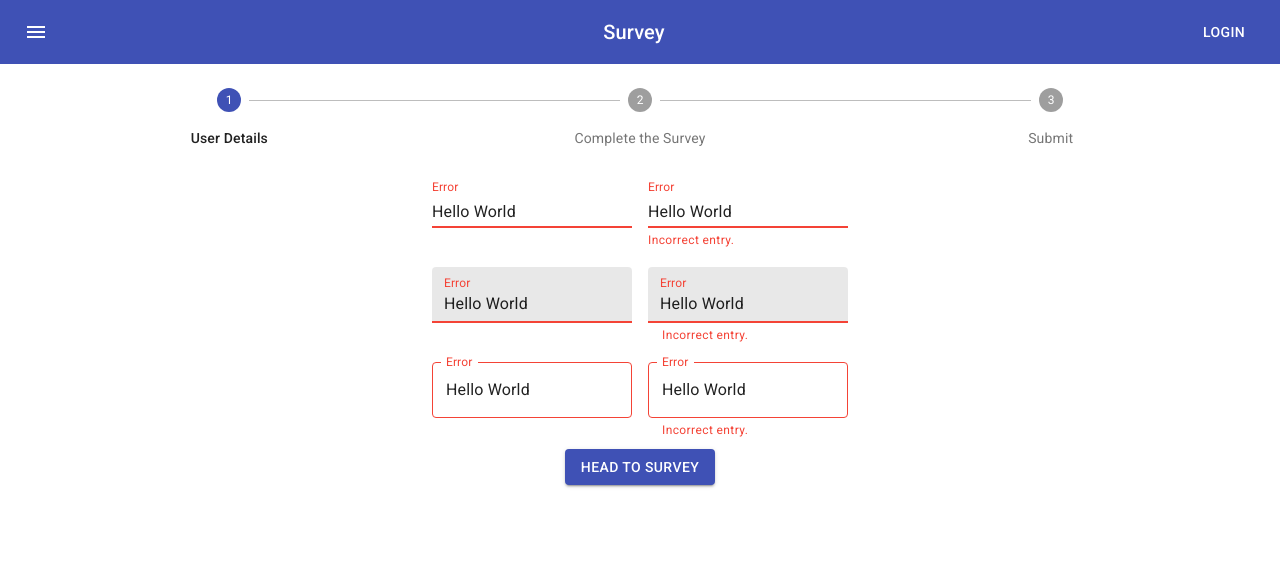
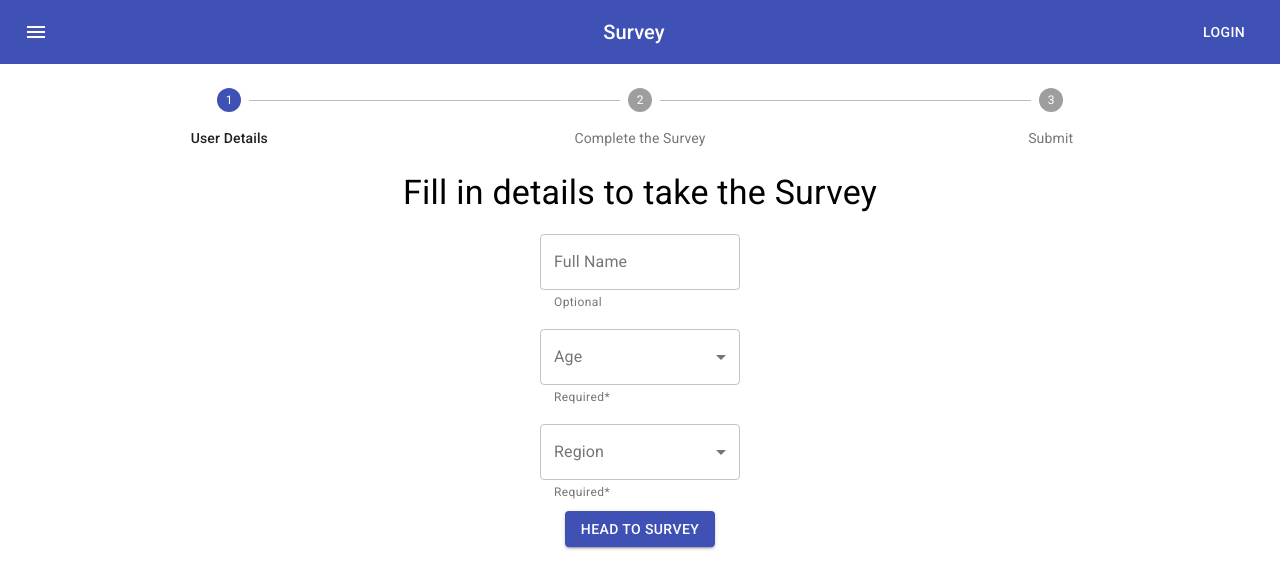
Before and after one commit to YogeshPoola/Feedback-and-Analytics, a React (Create React App) app: page / in a window 1280 px wide. Shown: the top 588 px of the page. Built offline with nearby package versions, Linux system fonts and the light colour scheme.

Commit message:
Details Page done along with Validation

```diff
--- a/package.json
+++ b/package.json
@@ -3,12 +3,15 @@
   "version": "0.1.0",
   "private": true,
   "dependencies": {
+    "@date-io/date-fns": "^1.3.13",
     "@material-ui/core": "^4.12.3",
     "@material-ui/icons": "^4.11.2",
     "@material-ui/lab": "^4.0.0-alpha.60",
+    "@material-ui/pickers": "^3.3.10",
     "@testing-library/jest-dom": "^5.14.1",
     "@testing-library/react": "^11.2.7",
     "@testing-library/user-event": "^12.8.3",
+    "date-fns": "^2.8.1",
     "react": "^17.0.2",
     "react-dom": "^17.0.2",
     "react-scripts": "4.0.3",
--- a/src/AppContext.js
+++ b/src/AppContext.js
@@ -1,19 +1,41 @@
 import React,{useState} from "react"
-import ValidationTextFields from "./pages/Details"
+import Details from "./pages/Details"
 import SimplePaper from "./components/Survey"
 import Thankyou from "./pages/Thankyou"
 
 const AppContext=React.createContext()
 
 function AppContextProvider(props){
+    //Variables
+    const initialInputValues={
+    userName:"",
+    age:["","0-18","18-30","30-50","50+"],
+    region:["","City","Town","Village"]
+    // broughtDate:new Date()
+  }
+
+  const surveyQuestions=[
+    'What the hell dudes...',
+    'Hola Sompros?',
+    'Gusta mata Gista!',
+]
+
     //States
     const [activeStep,setActiveStep]=useState(0)
     const [surveyStep,setSurveyStep]=useState(0)
+    const [inputValues,setInputValues]=useState({
+      userName:"",
+      age:"",
+      region:""
+      // broughtDate:""
+    }
+  )
+    const [isError,setIsError]=useState(false)
     const allPages={
         surveyPages:{
             page0:{
                 text:"",
-                comp:<ValidationTextFields/>
+                comp:<Details/>
             },
             page1:{
                 text:"",
@@ -27,6 +49,11 @@ function AppContextProvider(props){
         analyticsPage:{
         }
     }
+    const validationObject=
+          {
+          ageValidation:inputValues.age==="" ? "Please select Age group" : "",
+          regionValidation:inputValues.region==="" ? "Please select a region" : ""
+          }
     //Methods
     function getStepperTexts() {
         return ['User Details', 'Complete the Survey', 'Submit'];
@@ -48,15 +75,24 @@ function AppContextProvider(props){
     function getSurveyQuestions(stepIndex){
         switch (stepIndex) {
             case 0:
-              return 'What the hell dudes...';
+              return surveyQuestions[0];
             case 1:
-              return 'Hola Sompros?';
+              return surveyQuestions[1];
             case 2:
-              return 'Gusta mata Gista!';
+              return surveyQuestions[2];
             default:
               return 'Unknown stepIndex';
           }
     }
+
+      const handleChange = (event) => {
+        const {name,value}=event.target
+        setInputValues({
+          ...inputValues,
+          [name]:value
+        });
+      };
+
       const handleNext = () => {
         setSurveyStep((prevSurveyStep) => prevSurveyStep + 1);
       };
@@ -69,13 +105,34 @@ function AppContextProvider(props){
         setSurveyStep(0);
       };
 
-      const handleNextPage = () => {
-        setActiveStep((prevActiveStep) => prevActiveStep + 1);
+      const handleValidation=()=>{
+        console.log("inside handleValidation")
+        console.log(validationObject)
+        return Object.values(validationObject).includes("")
+      }
+
+      const handleNextPage = (e) => {
+        console.log(activeStep)
+        e.preventDefault()
+        if(activeStep===0){
+          if(handleValidation()===false){
+            console.log("validation running")
+            setIsError(true)
+          }
+          else{
+            console.log("No validation running")
+            setActiveStep((prevActiveStep) => prevActiveStep + 1)
+          }
+        }
+        else{
+          console.log("Validation Skipped")
+        setActiveStep((prevActiveStep) => prevActiveStep + 1)
+        }
       };
 
     //Render
     return(
-        <AppContext.Provider value={{activeStep,surveyStep,setActiveStep,setSurveyStep,getStepperTexts,getSurveyQuestions,getCurrentPage,handleNext,handleBack,handleReset,handleNextPage}}>
+        <AppContext.Provider value={{activeStep,surveyStep,surveyQuestions,initialInputValues,inputValues,isError,setActiveStep,setSurveyStep,getStepperTexts,getSurveyQuestions,getCurrentPage,handleChange,handleNext,handleBack,handleReset,handleNextPage}}>
             {props.children}
         </AppContext.Provider>
     )
--- a/src/components/ButtonContent.js
+++ b/src/components/ButtonContent.js
@@ -6,7 +6,8 @@ import { makeStyles } from '@material-ui/core/styles';
 
 const useStyles = makeStyles((theme) => ({
     root: {
-      width: '100%',
+      height:theme.spacing(8),
+      margin: '0',
     },
     backButton: {
       marginRight: theme.spacing(1),
@@ -19,9 +20,10 @@ const useStyles = makeStyles((theme) => ({
 
 export default function ButtonContent(){
     const classes=useStyles()
-    const {surveyStep,handleBack,handleNext,handleReset}=useContext(AppContext)
+    const {surveyStep,surveyQuestions,handleBack,handleNext,handleReset,handleNextPage}=useContext(AppContext)
+    const steps=surveyQuestions
     return(
-        <div>
+        <div className={classes.root}>
             {surveyStep === steps.length ? (
             <div>
                 <Typography className={classes.instructions}>All steps completed</Typography>
@@ -37,9 +39,16 @@ export default function ButtonContent(){
                 >
                     Back
                 </Button>
-                <Button variant="contained" color="primary" onClick={handleNext}>
-                    {surveyStep === steps.length - 1 ? 'Finish' : 'Next'}
+
+                {surveyStep === steps.length - 1 ? (
+                    <Button variant="contained" color="primary" onClick={handleNextPage}>
+                    Finish
                 </Button>
+                ) : (
+                    <Button variant="contained" color="primary" onClick={handleNext}>
+                    Next
+                </Button>
+                )}
                 </div>
             </div>
             )}
--- /dev/null
+++ b/src/inputs/Calendar.js
@@ -0,0 +1,38 @@
+import 'date-fns';
+import React from 'react';
+import Grid from '@material-ui/core/Grid';
+import DateFnsUtils from '@date-io/date-fns';
+import {
+  MuiPickersUtilsProvider,
+  KeyboardTimePicker,
+  KeyboardDatePicker,
+} from '@material-ui/pickers';
+
+export default function MaterialUIPickers() {
+  // The first commit of Material-UI
+  const [selectedDate, setSelectedDate] = React.useState(new Date());
+
+  const handleDateChange = (date) => {
+    setSelectedDate(date);
+  };
+
+  return (
+    <MuiPickersUtilsProvider utils={DateFnsUtils}>
+      <Grid container justifyContent="space-around">
+        <KeyboardDatePicker
+          disableToolbar
+          variant="inline"
+          format="MM/dd/yyyy"
+          margin="normal"
+          id="date-picker-inline"
+          label="Date picker inline"
+          value={selectedDate}
+          onChange={handleDateChange}
+          KeyboardButtonProps={{
+            'aria-label': 'change date',
+          }}
+        />
+      </Grid>
+    </MuiPickersUtilsProvider>
+  );
+}
--- a/src/inputs/Rating.js
+++ b/src/inputs/Rating.js
@@ -1,4 +1,4 @@
-import React,{useState} from 'react';
+import React,{useState,useContext} from 'react';
 import PropTypes from 'prop-types';
 import { withStyles,makeStyles } from '@material-ui/core/styles';
 import Rating from '@material-ui/lab/Rating';
@@ -11,13 +11,16 @@ import SentimentSatisfiedAltIcon from '@material-ui/icons/SentimentSatisfiedAltO
 import SentimentVerySatisfiedIcon from '@material-ui/icons/SentimentVerySatisfied';
 import Typography from '@material-ui/core/Typography';
 import Box from '@material-ui/core/Box';
+import { AppContext } from '../AppContext';
 
 const useStyles=makeStyles(theme=>(
   {root:{
     display: 'flex',
     flexWrap: 'wrap',
+    flexDirection:'column',
     justifyContent:'center',
-    alignItems:'center'
+    alignItems:'center',
+    marginBottom:'0'
   }}
 ))
 
@@ -70,13 +73,13 @@ IconContainer.propTypes = {
 
 export default function CustomizedRatings(props) {
   const handleChange=e=>{setValue(e.target.value)}
-
   const [value,setValue]=useState(0)
   const classes=useStyles()
+  const {surveyStep,getSurveyQuestions} =useContext(AppContext)
   return (
     <div className={classes.root}>
-      <Box component="fieldset" mb={3} borderColor="transparent">
-        <Typography component="legend">{props.question}</Typography>
+      <Box component="fieldset" mb={3} borderColor="transparent" className={classes.root}>
+        <Typography variant="h6">{getSurveyQuestions(surveyStep)}</Typography>
         <Rating
           name="customized-empty"
           defaultValue={0}
--- /dev/null
+++ b/src/inputs/Select.js
@@ -0,0 +1,44 @@
+import React from 'react';
+import { makeStyles } from '@material-ui/core/styles';
+import InputLabel from '@material-ui/core/InputLabel';
+import MenuItem from '@material-ui/core/MenuItem';
+import FormHelperText from '@material-ui/core/FormHelperText';
+import FormControl from '@material-ui/core/FormControl';
+import Select from '@material-ui/core/Select';
+import { AppContext } from '../AppContext';
+
+const useStyles = makeStyles((theme) => ({
+  formControl: {
+    margin: theme.spacing(1),
+    minWidth: 200,
+  },
+  selectEmpty: {
+    marginTop: theme.spacing(2),
+  },
+}));
+
+export default function SimpleSelect(props) {
+  const {menuItems,label,selectName,selectValue}=props
+  const classes = useStyles();
+  const {inputValues,isError,handleChange}=React.useContext(AppContext)
+
+  return (
+    <div>
+      <FormControl variant="outlined" className={classes.formControl}>
+        <InputLabel id="demo-simple-select-outlined-label">{label}</InputLabel>
+        <Select
+          error={isError}
+          labelId="demo-simple-select-outlined-label"
+          id="demo-simple-select-outlined"
+          value={selectValue}
+          onChange={handleChange}
+          label={label}
+          name={selectName}
+        >
+          {menuItems.map(item=><MenuItem key={item} value={item}>{item}</MenuItem>)}
+        </Select>
+        <FormHelperText>Required*</FormHelperText>
+      </FormControl>
+    </div>
+  );
+}
--- /dev/null
+++ b/src/inputs/TextField.js
@@ -0,0 +1,24 @@
+import React from "react"
+import Typography from '@material-ui/core/Typography';
+import TextField from '@material-ui/core/TextField';
+
+export default function ValidationTextFields(){
+    return(
+        <>
+        <div>
+        <Typography variant="h4" gutterBottom>
+        Fill in details to take the Survey
+      </Typography>
+        </div>
+      <div>
+        <TextField
+          variant="outlined"
+          id="standard-error-helper-text"
+          label="Full Name"
+          defaultValue=""
+          helperText="Optional"
+        />
+      </div>
+        </>
+    )
+}
--- a/src/pages/Details.js
+++ b/src/pages/Details.js
@@ -1,10 +1,12 @@
-import React,{useContext} from 'react';
-import TextField from '@material-ui/core/TextField';
+import React,{useState,useContext} from 'react';
 import { makeStyles } from '@material-ui/core/styles';
 import Button from '@material-ui/core/Button';
-import Typography from '@material-ui/core/Typography';
 import { AppContext } from '../AppContext';
+import SimpleSelect from '../inputs/Select';
+import ValidationTextFields from '../inputs/TextField';
+import MaterialUIPickers from '../inputs/Calendar';
 
+//Styles
 const useStyles = makeStyles((theme) => ({
   root: {
     '& .MuiTextField-root': {
@@ -21,56 +23,22 @@ const useStyles = makeStyles((theme) => ({
   },
 }));
 
-export default function ValidationTextFields() {
+
+
+export default function Details() {
   const classes = useStyles();
-  const {handleNextPage} = useContext(AppContext)
+  const {handleNextPage,initialInputValues,inputValues} = useContext(AppContext)
 
   return (
-    <form className={classes.root} noValidate autoComplete="off" onSubmit={handleNextPage}>
-      <div>
-        <TextField error id="standard-error" label="Error" defaultValue="Hello World" />
-        <TextField
-          error
-          id="standard-error-helper-text"
-          label="Error"
-          defaultValue="Hello World"
-          helperText="Incorrect entry."
-        />
-      </div>
-      <div>
-        <TextField
-          error
-          id="filled-error"
-          label="Error"
-          defaultValue="Hello World"
-          variant="filled"
-        />
-        <TextField
-          error
-          id="filled-error-helper-text"
-          label="Error"
-          defaultValue="Hello World"
-          helperText="Incorrect entry."
-          variant="filled"
-        />
-      </div>
-      <div>
-        <TextField
-          error
-          id="outlined-error"
-          label="Error"
-          defaultValue="Hello World"
-          variant="outlined"
-        />
-        <TextField
-          error
-          id="outlined-error-helper-text"
-          label="Error"
-          defaultValue="Hello World"
-          helperText="Incorrect entry."
-          variant="outlined"
-        />
-      </div>
+    <form className={classes.root} onSubmit={handleNextPage}>
+
+      <ValidationTextFields/>
+
+      <SimpleSelect menuItems={initialInputValues.age} selectName="age" selectValue={inputValues.age} label="Age"/>
+      <SimpleSelect menuItems={initialInputValues.region} selectName="region" selectValue={inputValues.region} label="Region"/>
+
+      {/* <MaterialUIPickers/> */}
+
       <div>
       <Button
         type="submit"
--- a/src/pages/Thankyou.js
+++ b/src/pages/Thankyou.js
@@ -2,6 +2,8 @@ import React from "react"
 
 export default function Thankyou(){
     return(
-        <></>
+        <>
+            <h1>Last Page Bro</h1>
+        </>
     )
 }
```
Also changed, not shown: src/components/Survey.js (+15 -6 lines), 1 other file (tests, documents, lock files or other folders).
